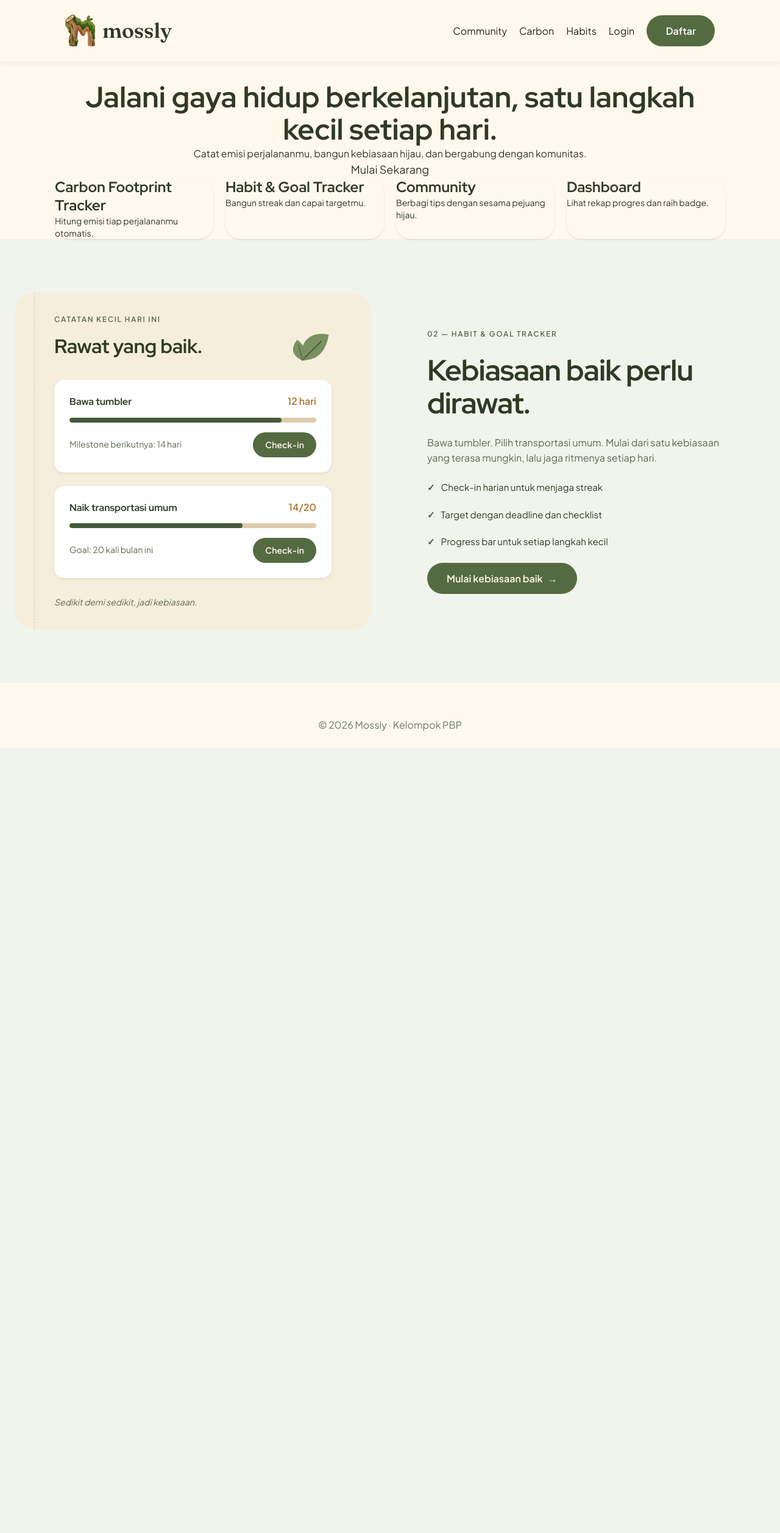
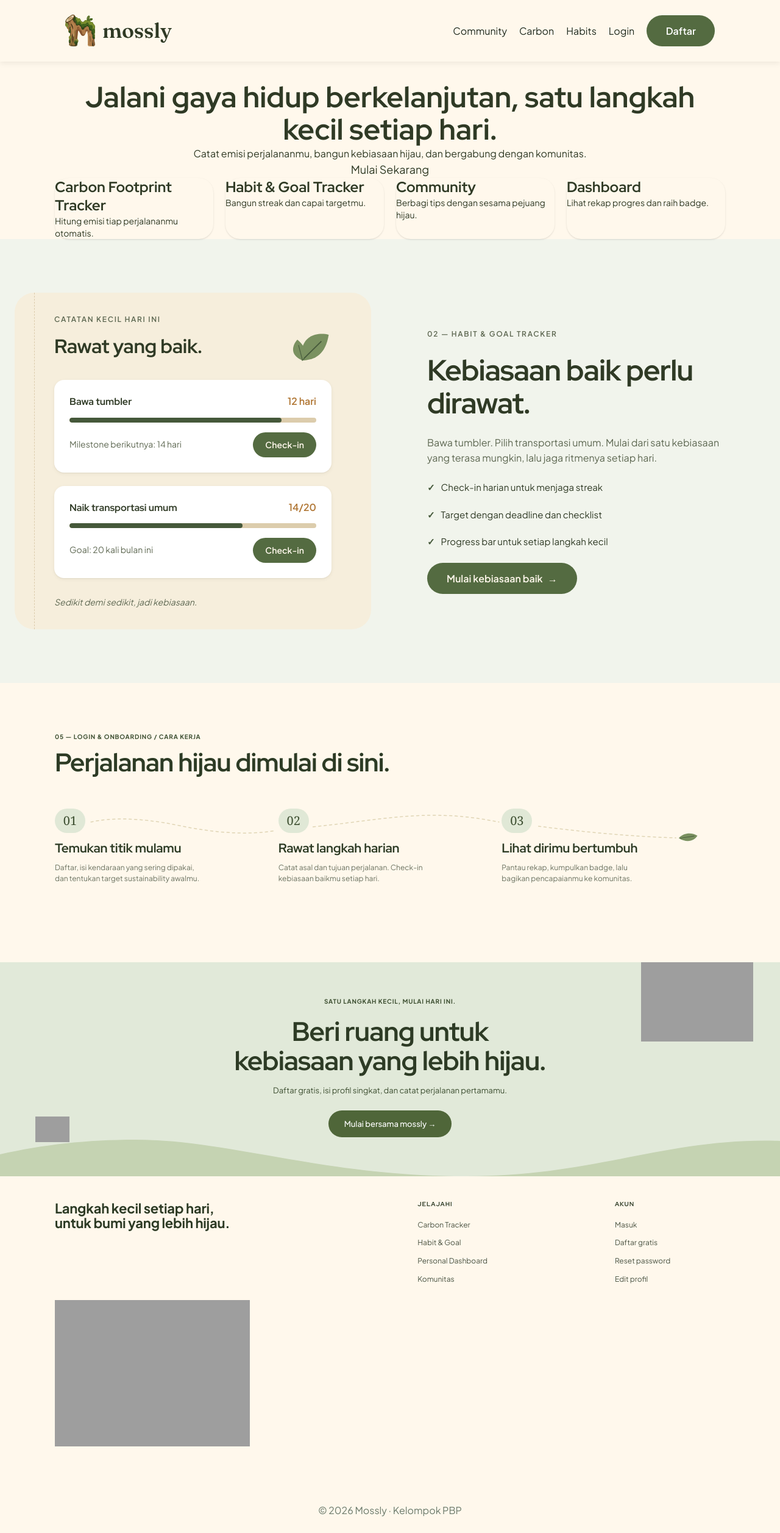
Before and after one commit to pbp-kelompok-a5/mossly, a Django app: page / in a window 1280 px wide. Shown: the whole page at 61% size. Before the commit the page ends 1226 px from the top, so only its background shows below. Run offline with Django 5.2, Linux system fonts and the light colour scheme; grey boxes are pictures that could not be loaded.

Commit message:
feat: tambah section cara kerja, cta, dan footer landing page

```diff
--- a/main/templates/landing.html
+++ b/main/templates/landing.html
@@ -4,6 +4,9 @@
 
 {% block extra_head %}
 <link rel="stylesheet" href="{% static 'css/habit.css' %}">
+<link rel="stylesheet" href="{% static 'css/cara-kerja.css' %}">
+<link rel="stylesheet" href="{% static 'css/cta.css' %}">
+<link rel="stylesheet" href="{% static 'css/footer.css' %}">
 {% endblock %}
 
 {% block content %}
@@ -115,4 +118,108 @@
     </a>
   </div>
 </section>
+
+<!-- ===== Cara Kerja ===== -->
+<section class="steps" id="cara-kerja" aria-labelledby="steps-title">
+  <p class="steps__label">05 — Login &amp; Onboarding / Cara Kerja</p>
+  <h2 class="steps__title" id="steps-title">Perjalanan hijau dimulai di sini.</h2>
+
+  <div class="steps__track">
+    <!-- Garis putus-putus penghubung antar langkah -->
+    <svg class="steps__path" viewBox="0 0 966 64" preserveAspectRatio="none"
+         aria-hidden="true" focusable="false">
+      <path d="M52 22C80 15 120 14 180 28C230 40 280 44 318 36M372 30C440 22 490 11 545 11C590 11 615 17 640 22M697 29C760 38 830 46 895 48"/>
+    </svg>
+    <svg class="steps__leaf" viewBox="0 0 32 20" fill="none"
+         aria-hidden="true" focusable="false">
+      <path d="M1 12C8 2 22 0 31 5C27 14 15 19 1 12Z" fill="#7A9160"/>
+      <path d="M3 12L26 6" stroke="#45583A" stroke-width="1"/>
+    </svg>
+
+    <ol class="steps__list">
+      <li class="step">
+        <span class="step__number">01</span>
+        <h3 class="step__title">Temukan titik mulamu</h3>
+        <p class="step__desc">
+          Daftar, isi kendaraan yang sering dipakai, dan tentukan target
+          sustainability awalmu.
+        </p>
+      </li>
+
+      <li class="step">
+        <span class="step__number">02</span>
+        <h3 class="step__title">Rawat langkah harian</h3>
+        <p class="step__desc">
+          Catat asal dan tujuan perjalanan. Check-in kebiasaan baikmu setiap hari.
+        </p>
+      </li>
+
+      <li class="step">
+        <span class="step__number">03</span>
+        <h3 class="step__title">Lihat dirimu bertumbuh</h3>
+        <p class="step__desc">
+          Pantau rekap, kumpulkan badge, lalu bagikan pencapaianmu ke komunitas.
+        </p>
+      </li>
+    </ol>
+  </div>
+</section>
+
+<!-- ===== CTA Bawah ===== -->
+<section class="cta" aria-labelledby="cta-title">
+  <img class="cta__branch" src="{% static 'img/cta-branch.svg' %}" alt=""
+       aria-hidden="true">
+  <img class="cta__leaf" src="{% static 'img/cta-leaf.svg' %}" alt=""
+       aria-hidden="true">
+
+  <div class="cta__inner">
+    <p class="cta__eyebrow">Satu langkah kecil, mulai hari ini.</p>
+    <h2 class="cta__title" id="cta-title">
+      Beri ruang untuk<br>kebiasaan yang lebih hijau.
+    </h2>
+    <p class="cta__desc">
+      Daftar gratis, isi profil singkat, dan catat perjalanan pertamamu.
+    </p>
+    <a href="{% url 'accounts:register' %}" class="cta__button">
+      Mulai bersama mossly <span aria-hidden="true">→</span>
+    </a>
+  </div>
+
+  <svg class="cta__wave" viewBox="0 0 1440 64" preserveAspectRatio="none"
+       aria-hidden="true" focusable="false">
+    <path d="M0 28C80 12 160 4 250 4C420 4 600 64 860 64C1100 64 1230 0 1440 6V64H0Z"/>
+  </svg>
+</section>
+
+<!-- ===== Footer ===== -->
+<footer class="landing-footer">
+  <div class="landing-footer__top">
+    <p class="landing-footer__tagline">
+      Langkah kecil setiap hari,<br>untuk bumi yang lebih hijau.
+    </p>
+
+    <nav class="landing-footer__col" aria-label="Jelajahi">
+      <h2 class="landing-footer__heading">Jelajahi</h2>
+      <ul class="landing-footer__links">
+        <li><a href="#">Carbon Tracker</a></li>
+        <li><a href="#habit">Habit &amp; Goal</a></li>
+        <li><a href="#">Personal Dashboard</a></li>
+        <li><a href="#">Komunitas</a></li>
+      </ul>
+    </nav>
+
+    <nav class="landing-footer__col" aria-label="Akun">
+      <h2 class="landing-footer__heading">Akun</h2>
+      <ul class="landing-footer__links">
+        <li><a href="#">Masuk</a></li>
+        <li><a href="{% url 'accounts:register' %}">Daftar gratis</a></li>
+        <li><a href="#">Reset password</a></li>
+        <li><a href="#">Edit profil</a></li>
+      </ul>
+    </nav>
+  </div>
+
+  <img class="landing-footer__logo" src="{% static 'img/mossly-wordmark.png' %}"
+       alt="Mossly">
+</footer>
 {% endblock %}
--- /dev/null
+++ b/static/css/cara-kerja.css
@@ -0,0 +1,105 @@
+/* ===== Cara Kerja (landing page) ===== */
+.steps {
+  padding: 5rem 0 8rem;
+}
+
+.steps__label {
+  margin-bottom: 0.7rem;
+  font-size: 0.625rem;
+  font-weight: 700;
+  letter-spacing: 0.08em;
+  text-transform: uppercase;
+  color: #3d4f31;
+}
+
+.steps__title {
+  margin-bottom: 3.25rem;
+  font-size: clamp(2rem, 3.9vw, 2.625rem);
+  font-weight: 700;
+  line-height: 1.1;
+  letter-spacing: -0.02em;
+  color: #2d3b25;
+}
+
+.steps__track {
+  position: relative;
+}
+
+.steps__path {
+  position: absolute;
+  top: 0;
+  left: 0;
+  width: 100%;
+  height: 4rem;
+  pointer-events: none;
+}
+
+.steps__path path {
+  fill: none;
+  stroke: #e0d5b5;
+  stroke-width: 1.5;
+  stroke-dasharray: 4 5;
+  stroke-linecap: round;
+  vector-effect: non-scaling-stroke;
+}
+
+.steps__leaf {
+  position: absolute;
+  top: 2.4rem;
+  left: 93%;
+  width: 2rem;
+  rotate: 6deg;
+}
+
+.steps__list {
+  position: relative;
+  display: grid;
+  gap: 2.5rem;
+  list-style: none;
+  padding: 0;
+  margin: 0;
+}
+
+.step__number {
+  display: inline-flex;
+  align-items: center;
+  justify-content: center;
+  width: 3.125rem;
+  height: 2.5rem;
+  margin-bottom: 0.75rem;
+  border-radius: 999px;
+  background: #e0e8d6;
+  font-family: "Fraunces", Georgia, serif;
+  font-size: 1.25rem;
+  color: #3d4f31;
+}
+
+.step__title {
+  margin-bottom: 0.625rem;
+  font-size: 1.3rem;
+  font-weight: 700;
+  letter-spacing: -0.01em;
+  color: #2d3b25;
+}
+
+.step__desc {
+  max-width: 15.5rem;
+  font-size: 0.75rem;
+  line-height: 1.5;
+  color: #6b7260;
+}
+
+@media (min-width: 768px) {
+  .steps__list {
+    grid-template-columns: repeat(3, 1fr);
+    gap: 0;
+  }
+}
+
+/* garis penghubung cuma tampil di layar lebar */
+@media (max-width: 767px) {
+  .steps__path,
+  .steps__leaf {
+    display: none;
+  }
+}
--- /dev/null
+++ b/static/css/cta.css
@@ -0,0 +1,91 @@
+/* ===== CTA bawah (landing page) ===== */
+.cta {
+  position: relative;
+  overflow: hidden;
+  /* full-width walau dibungkus container di base.html */
+  width: 100vw;
+  margin-left: calc(50% - 50vw);
+  padding: 3.5rem 1.5rem 4rem;
+  background: #e1e9d9;
+  text-align: center;
+}
+
+.cta__inner {
+  position: relative;
+  z-index: 1;
+  max-width: 40rem;
+  margin: 0 auto;
+}
+
+.cta__eyebrow {
+  margin-bottom: 1.1rem;
+  font-size: 0.625rem;
+  font-weight: 700;
+  letter-spacing: 0.08em;
+  text-transform: uppercase;
+  color: #3d4f31;
+}
+
+.cta__title {
+  margin-bottom: 0.9rem;
+  font-size: clamp(2rem, 4vw, 2.75rem);
+  font-weight: 700;
+  line-height: 1.1;
+  letter-spacing: -0.02em;
+  color: #2d3b25;
+}
+
+.cta__desc {
+  margin-bottom: 1.4rem;
+  font-size: 0.8125rem;
+  color: #3d4f31;
+}
+
+.cta__button {
+  display: inline-block;
+  padding: 0.7rem 1.6rem;
+  border-radius: 999px;
+  background: #4f6639;
+  font-size: 0.8125rem;
+  font-weight: 500;
+  color: #fff;
+  transition: background 0.2s ease;
+}
+
+.cta__button:hover {
+  background: #3f5230;
+}
+
+.cta__branch {
+  position: absolute;
+  top: -0.5rem;
+  right: 3.4%;
+  width: 11.5rem;
+}
+
+.cta__leaf {
+  position: absolute;
+  bottom: 3.5rem;
+  left: 4.5%;
+  width: 3.5rem;
+}
+
+.cta__wave {
+  position: absolute;
+  bottom: 0;
+  left: 0;
+  width: 100%;
+  height: 4rem;
+  fill: #c5d3b2;
+}
+
+@media (max-width: 767px) {
+  .cta__branch {
+    width: 6.5rem;
+    right: 0;
+  }
+
+  .cta__leaf {
+    width: 2.5rem;
+  }
+}
--- /dev/null
+++ b/static/css/footer.css
@@ -0,0 +1,64 @@
+/* ===== Footer (landing page) ===== */
+.landing-footer {
+  padding: 2.5rem 0 2.25rem;
+}
+
+.landing-footer__top {
+  display: grid;
+  grid-template-columns: 1fr 1fr;
+  gap: 2rem 1rem;
+}
+
+.landing-footer__tagline {
+  grid-column: 1 / -1;
+  font-size: 1.375rem;
+  font-weight: 700;
+  line-height: 1.1;
+  letter-spacing: -0.01em;
+  color: #2d3b25;
+}
+
+.landing-footer__heading {
+  margin-bottom: 0.85rem;
+  font-size: 0.625rem;
+  font-weight: 700;
+  letter-spacing: 0.1em;
+  text-transform: uppercase;
+  color: #2d3b25;
+}
+
+.landing-footer__links {
+  display: grid;
+  gap: 0.25rem;
+  list-style: none;
+  padding: 0;
+  margin: 0;
+}
+
+.landing-footer__links a {
+  font-size: 0.75rem;
+  line-height: 1.5;
+  color: #4b5443;
+  transition: color 0.2s ease;
+}
+
+.landing-footer__links a:hover {
+  color: #2d3b25;
+}
+
+.landing-footer__logo {
+  display: block;
+  width: 20rem;
+  max-width: 100%;
+  margin-top: 1.5rem;
+}
+
+@media (min-width: 768px) {
+  .landing-footer__top {
+    grid-template-columns: 3.2fr 1.7fr 1fr;
+  }
+
+  .landing-footer__tagline {
+    grid-column: auto;
+  }
+}
```
